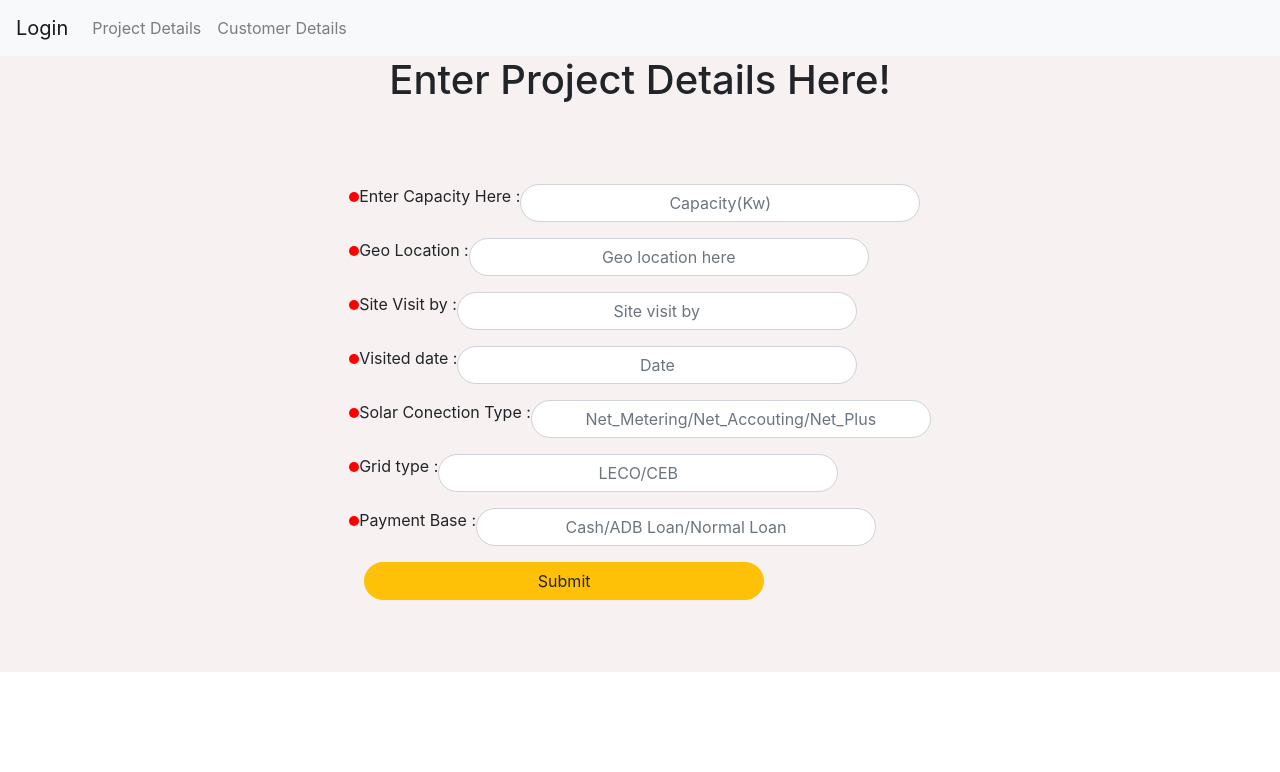
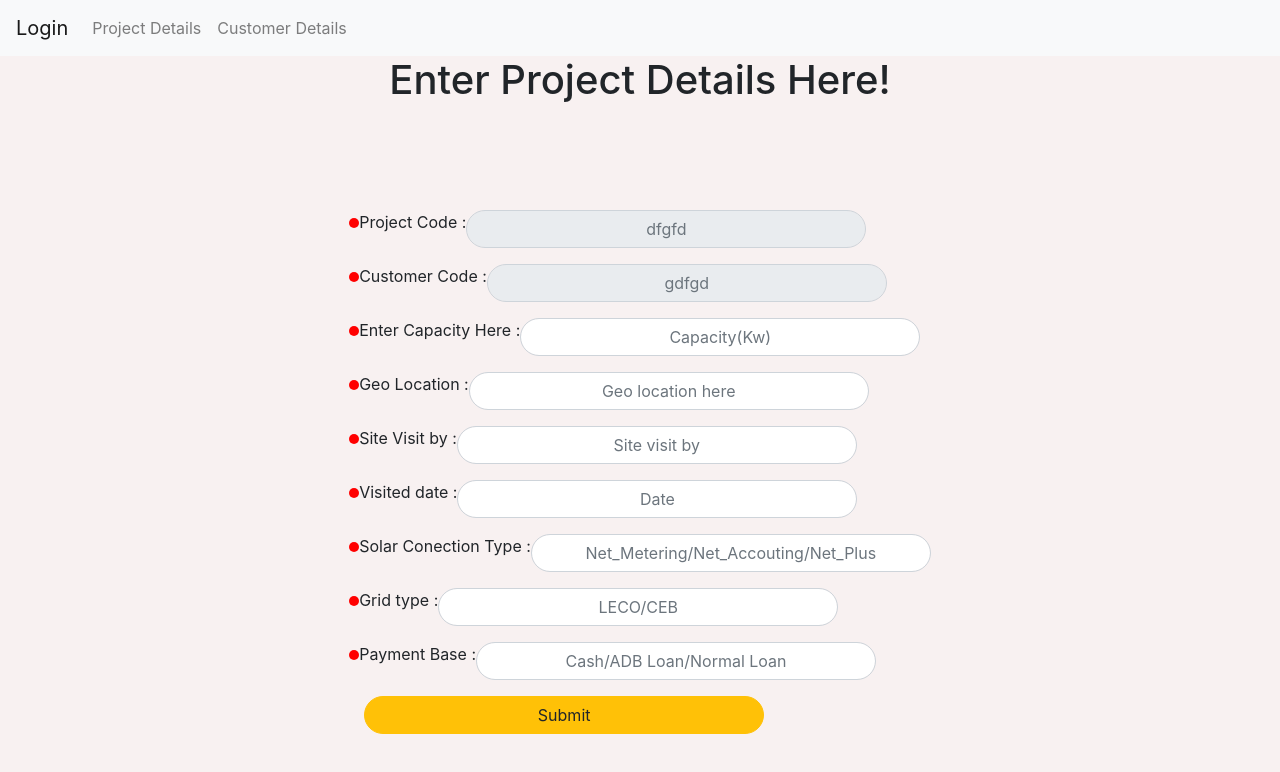
Before and after one commit to Dilansilva/Enegy-Generation-Company-SunSolar-ForntEnd-, a React (Create React App) app: page / in a window 1280 px wide. Shown: the top 772 px of the page. Built offline with nearby package versions, Linux system fonts and the light colour scheme.

Commit message:
Project details page state management done

```diff
--- a/src/components/InputLable.js
+++ b/src/components/InputLable.js
@@ -19,6 +19,7 @@ const InputLable = (props) => {
                         type="text"
                         className="roundInput"
                         onChange={props.onchange}
+
                     />
                 </Form.Group>
 
--- a/src/pages/ProjectDetailsPage.js
+++ b/src/pages/ProjectDetailsPage.js
@@ -1,7 +1,8 @@
 import React,{useState} from 'react';
 
 import { Form,  //Import some tags from bootstrap
-        Button} from 'react-bootstrap';
+        Button,
+        Row} from 'react-bootstrap';
 import 'bootstrap/dist/css/bootstrap.min.css';//bootstrap
 
 import NavBar from '../components/NavBar';//import Navigation bar
@@ -10,6 +11,20 @@ import InputLable from '../components/InputLable'//import Input lables
 import '../css/projectdetails.css'//import some css
 
 const ProjectDetailsPage = () => {
+
+   const [projectCode,setProjectCode] = useState('dfgfd');//state for project code
+   const [customerCode,setCustomerCode] = useState('gdfgd');//state for customer code
+
+   const [data,setData] = useState({
+       capacity : '',
+       location : '',
+       vist : '',
+       date : '',
+       connType : '',
+       gridType : '',
+       base : ''
+   });
+
     return (
         <>
             <NavBar/>
@@ -22,11 +37,34 @@ const ProjectDetailsPage = () => {
                 <div style={{display: 'flex',
                     justifyContent:'center',
                     alignItems:'center',
-                    height: '70vh',
+                    height: '90vh',
                     backgroundColor: '#f8f1f1'}}>
 
 
                     <Form>
+                        <Form.Group as={Row} controlId="formHorizontalEmail">
+                            <span className="dot"></span>
+                            <Form.Label>Project Code : </Form.Label>
+
+                            <Form.Control
+                                placeholder={projectCode} //prop for placholder
+                                type="text"
+                                className="roundInput"
+                                disabled
+                            />
+                        </Form.Group>
+
+                        <Form.Group as={Row} controlId="formHorizontalEmail">
+                            <span className="dot"></span>
+                            <Form.Label>Customer Code : </Form.Label>
+
+                            <Form.Control
+                                placeholder={customerCode} //prop for placholder
+                                type="text"
+                                className="roundInput"
+                                disabled
+                            />
+                        </Form.Group>
 
                         <InputLable
                             Lable="Enter Capacity Here : "
```
